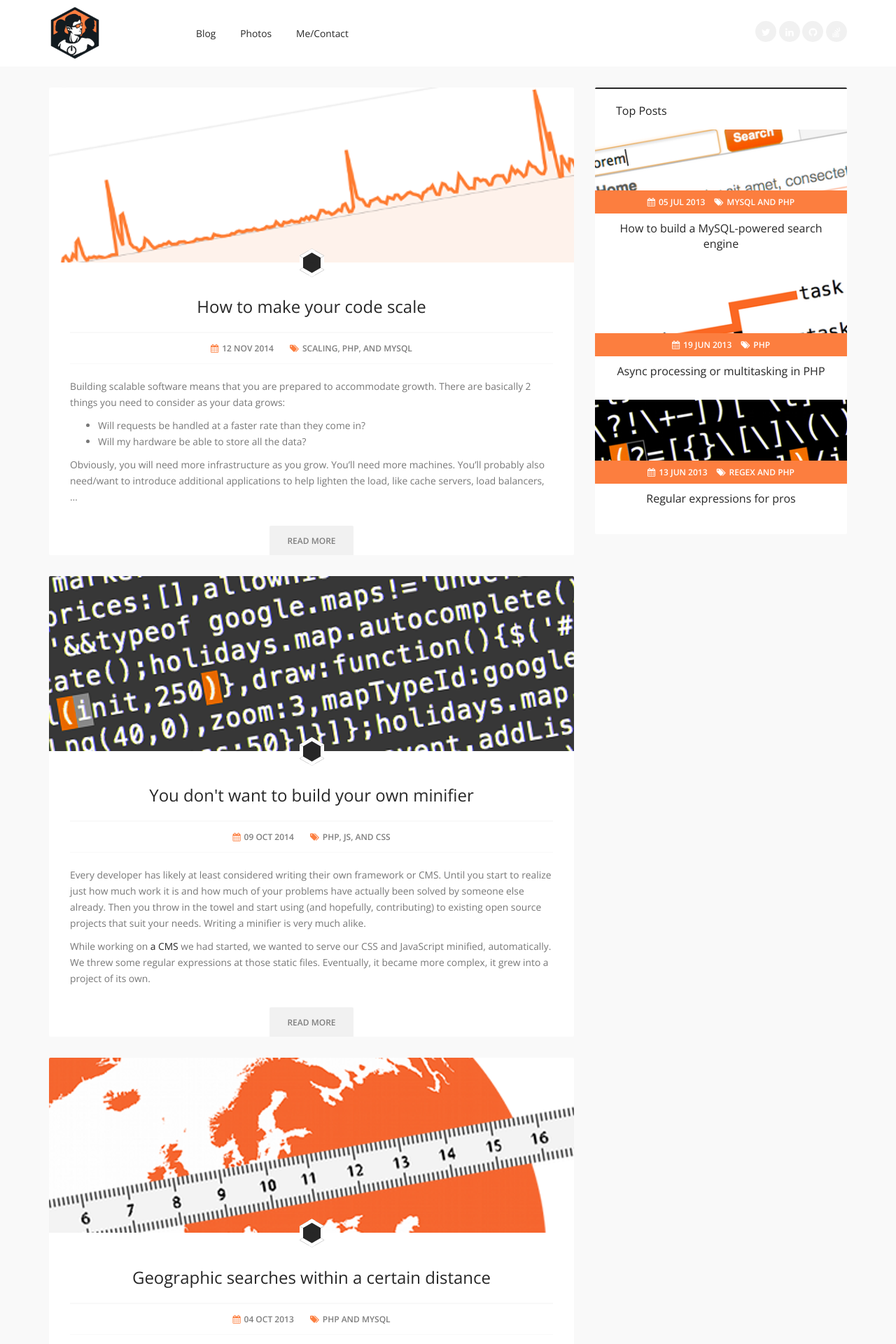
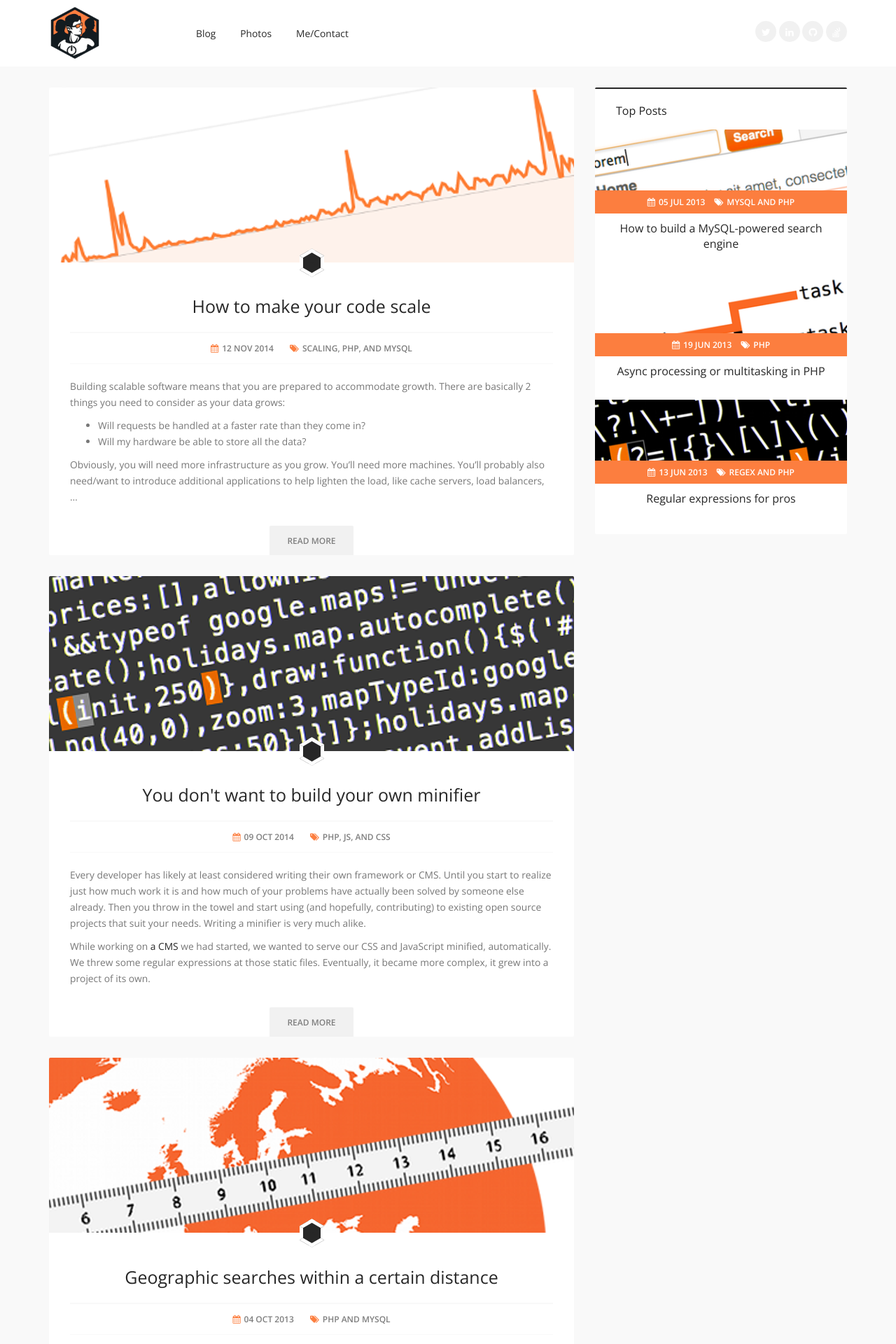
Before and after one commit to matthiasmullie/mullie.eu, a Jekyll site: the page built from index.html, in a window 1280 px wide. Shown: the top 1920 px of the page at 70% size. Built offline with Jekyll 4.4.1, drawn with Linux system fonts in a browser that asks for light colours; Markdown is read by kramdown in place of the engine named in the settings; the list of posts is cut into pages by our own code.

Commit message:
Better usage of header tags

```diff
--- a/_includes/contactform.html
+++ b/_includes/contactform.html
@@ -1,6 +1,6 @@
 <div class="comment-form top-30">
   <div class="heading-area bottom-30">
-    <h4 class="heading">Ask me anything</h4>
+    <h3 class="heading">Ask me anything</h3>
   </div>
 
   <form action="http://getsimpleform.com/messages?form_api_token=c900d9cf0042dbe6481faecc23e514fd" method="post" class="form">
--- a/_layouts/base.html
+++ b/_layouts/base.html
@@ -43,8 +43,8 @@
 									<a href="{{ site.baseurl }}">
 										<img src="{{ site.baseurl }}public/assets/images/logo.png" alt="">
 									</a>
+									<span class="site-descriptions">{{ site.title }}</span>
 								</h1>
-								<p class="site-descriptions">{{ site.title }}</p>
 							</div>
 						</div>
 
--- a/_layouts/post.html
+++ b/_layouts/post.html
@@ -11,7 +11,7 @@
       <div class="hexagon"></div>
     </div>
 
-    <h4 class="entry-title large thin bottom-0">{{ page.title }}</h4>
+    <h2 class="entry-title medium thin bottom-0">{{ page.title }}</h2>
 
     <div class="entry-info">
       <span><i class="fa fa-calendar"></i>{{ page.date | date_to_string }}</span>
--- a/index.html
+++ b/index.html
@@ -21,9 +21,9 @@
         </div>
       {% endif %}
 
-      <h4 class="entry-title large thin bottom-0">
+      <h2 class="entry-title medium thin bottom-0">
         <a href="{{ post.url }}">{{ post.title }}</a>
-      </h4>
+      </h2>
 
       <div class="entry-info">
         <span><i class="fa fa-calendar"></i>{{ post.date | date_to_string }}</span>
--- a/public/assets/css/override.css
+++ b/public/assets/css/override.css
@@ -145,3 +145,32 @@
 	margin-right: 15px;
 	padding: 15px 20px;
 }
+
+/*
+ * Title have a default & a "large" style in style.css. There's a huge
+ * difference between both, though - I want something in between!
+ */
+h1.medium {
+	font-size: 28px;
+	line-height: 36px;
+}
+h2.medium {
+	font-size: 25px;
+	line-height: 33px;
+}
+h3.medium {
+	font-size: 23px;
+	line-height: 30px;
+}
+h4.medium {
+	font-size: 20px;
+	line-height: 28px;
+}
+h5.medium {
+	font-size: 18px;
+	line-height: 24px;
+}
+h6.medium {
+	font-size: 15px;
+	line-height: 18px;
+}
```
